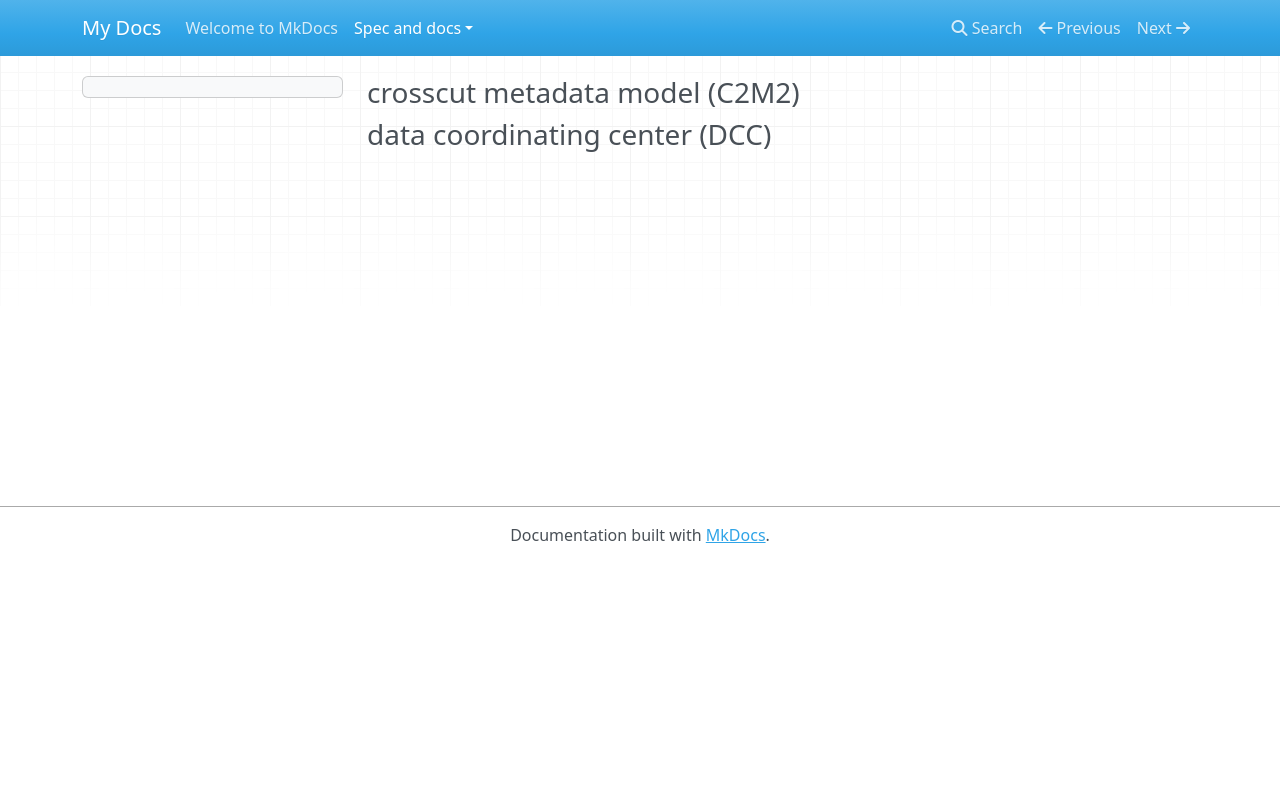
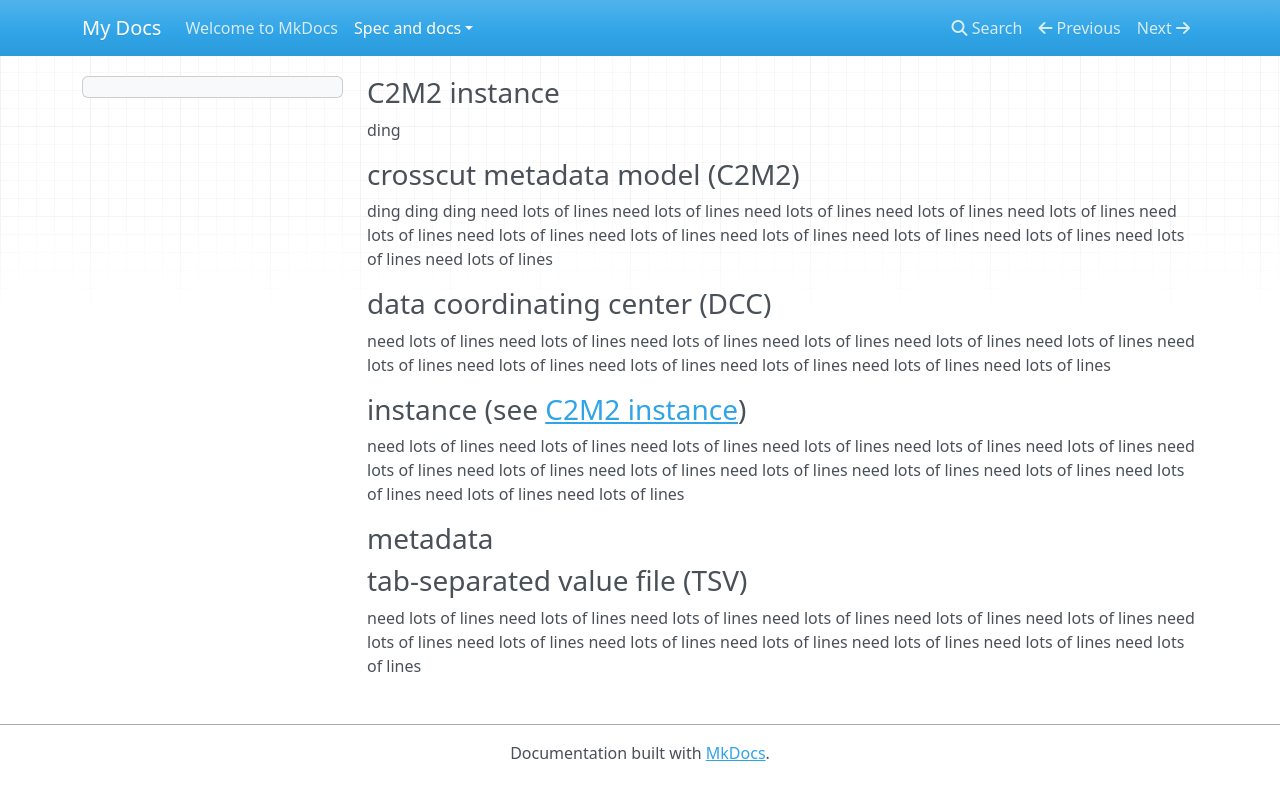
Before and after one commit to nih-cfde/published-documentation, an MkDocs documentation site: the page built from docs/spec-and-docs/CFDE-glossary.md, in a window 1280 px wide. Shown: the top 800 px of the page. Built offline with MkDocs 1.6.1, drawn with Linux system fonts in a browser that asks for light colours; nearby versions of some CDN libraries.

Commit message:
Listing and linking glossary terms

```diff
--- a/docs/spec-and-docs/CFDE-glossary.md
+++ b/docs/spec-and-docs/CFDE-glossary.md
@@ -1,3 +1,70 @@
+### C2M2 instance
+
+ding
+
 ### crosscut metadata model (C2M2)
 
+ding
+ding
+ding
+need lots of lines
+need lots of lines
+need lots of lines
+need lots of lines
+need lots of lines
+need lots of lines
+need lots of lines
+need lots of lines
+need lots of lines
+need lots of lines
+need lots of lines
+need lots of lines
+need lots of lines
+
 ### data coordinating center (DCC)
+need lots of lines
+need lots of lines
+need lots of lines
+need lots of lines
+need lots of lines
+need lots of lines
+need lots of lines
+need lots of lines
+need lots of lines
+need lots of lines
+need lots of lines
+need lots of lines
+
+### instance (see [C2M2 instance](#c2m2-instance))
+need lots of lines
+need lots of lines
+need lots of lines
+need lots of lines
+need lots of lines
+need lots of lines
+need lots of lines
+need lots of lines
+need lots of lines
+need lots of lines
+need lots of lines
+need lots of lines
+need lots of lines
+need lots of lines
+need lots of lines
+
+### metadata
+
+### tab-separated value file (TSV)
+need lots of lines
+need lots of lines
+need lots of lines
+need lots of lines
+need lots of lines
+need lots of lines
+need lots of lines
+need lots of lines
+need lots of lines
+need lots of lines
+need lots of lines
+need lots of lines
+need lots of lines
```
Also changed, not shown: docs/spec-and-docs/C2M2-usage-guides-and-technical-documents/000-INTRODUCTION.md (+1 -1 lines).
